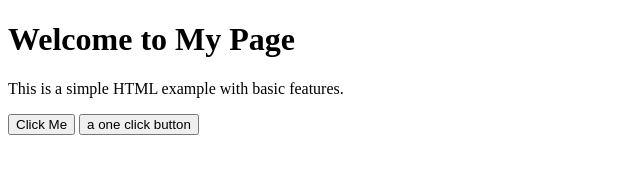
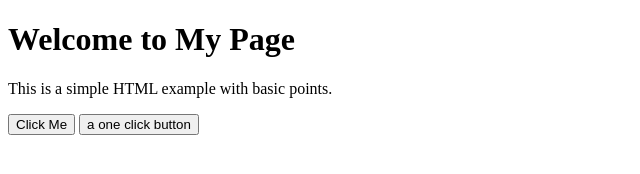
Before and after one commit to AbdulQadeerKhan555/localRepo, a plain HTML site: page localRepo/index.html in a window 1280 px wide. Shown: the full height of the page, 0-640 px from the left. Drawn offline with Linux system fonts and the light colour scheme.

Commit message:
second change same place

```diff
--- a/localRepo/index.html
+++ b/localRepo/index.html
@@ -7,7 +7,7 @@
 </head>
 <body>
     <h1>Welcome to My Page</h1>
-    <p>This is a simple HTML example with basic features.</p>
+    <p>This is a simple HTML example with basic points.</p>
     <button onclick="alert('Button clicked!')">Click Me</button>
     <button>a one click button</button>
 </body>
```
